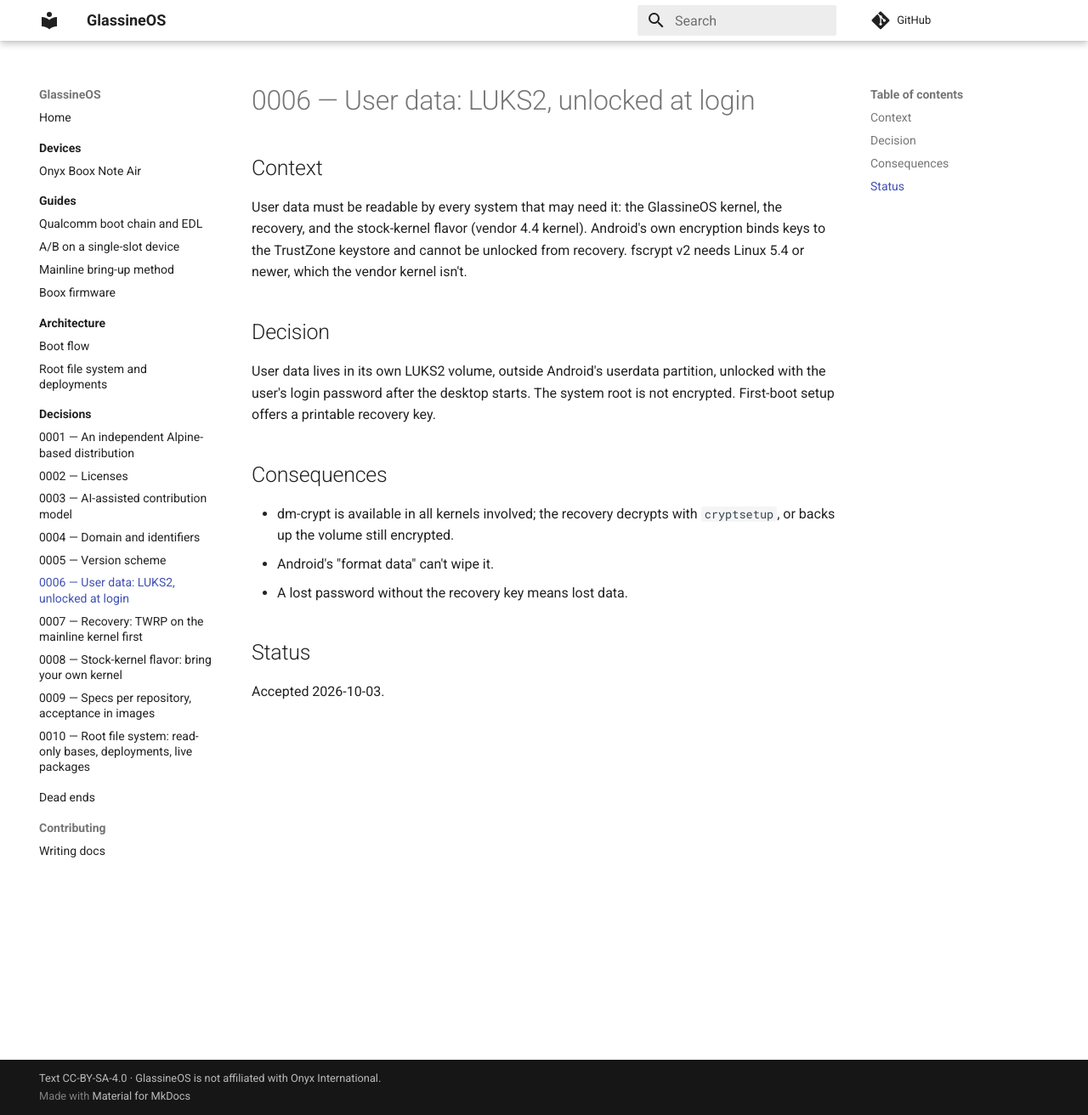
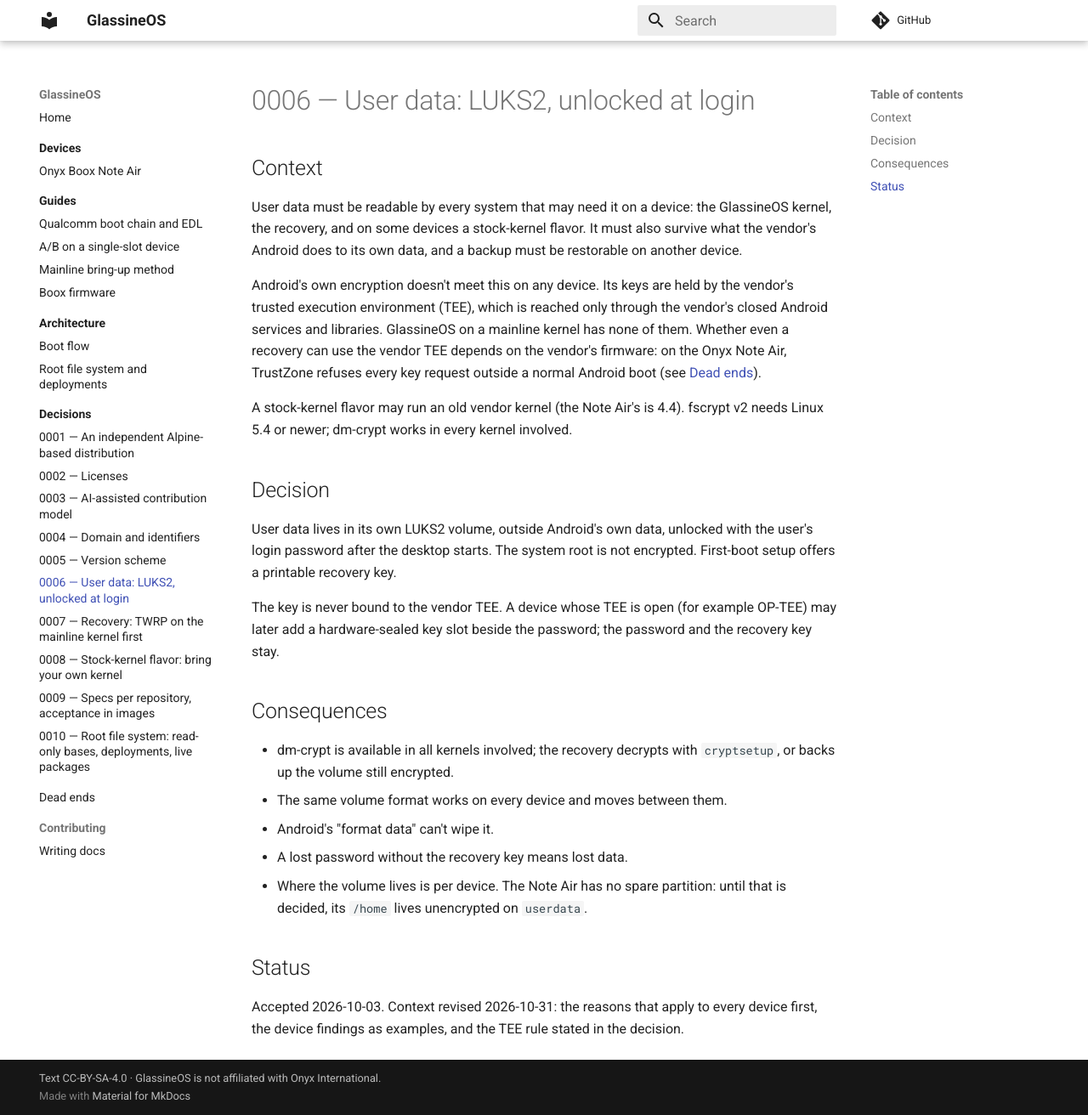
Before and after one commit to GlassineOS/docs, an MkDocs documentation site: the page built from docs/decisions/0006-data-encryption.md, in a window 1280 px wide and 1312 px high. Shown: the whole window at 85% size. Built offline with MkDocs 1.6.1 and Material for MkDocs 9.7.7, drawn with Linux system fonts in a browser that asks for light colours; comment, search, counter and statistics services are not loaded.

Commit message:
0006: reasons that hold on every device, device findings as examples
The context read as if Android's encryption failed from recovery everywhere and as if
every device had a 4.4 stock kernel. Both are Note Air findings. The general reason is
that the vendor TEE is reachable only through closed Android services, which GlassineOS
doesn't run. The decision now says the key is never bound to the vendor TEE, allows a
sealed key slot on open TEEs later, and states that the volume's location is per device
(the Note Air's is open). Decision records may now be revised in place, dated in Status.

Assisted-by: Claude:claude-opus-5-5

```diff
--- a/docs/decisions/0006-data-encryption.md
+++ b/docs/decisions/0006-data-encryption.md
@@ -2,24 +2,42 @@
 
 ## Context
 
-User data must be readable by every system that may need it: the GlassineOS kernel, the
-recovery, and the stock-kernel flavor (vendor 4.4 kernel). Android's own encryption binds
-keys to the TrustZone keystore and cannot be unlocked from recovery. fscrypt v2 needs
-Linux 5.4 or newer, which the vendor kernel isn't.
+User data must be readable by every system that may need it on a device: the GlassineOS
+kernel, the recovery, and on some devices a stock-kernel flavor. It must also survive
+what the vendor's Android does to its own data, and a backup must be restorable on
+another device.
+
+Android's own encryption doesn't meet this on any device. Its keys are held by the
+vendor's trusted execution environment (TEE), which is reached only through the vendor's
+closed Android services and libraries. GlassineOS on a mainline kernel has none of them.
+Whether even a recovery can use the vendor TEE depends on the vendor's firmware: on the
+Onyx Note Air, TrustZone refuses every key request outside a normal Android boot (see
+[Dead ends](../dead-ends/index.md#decrypting-stock-androids-data-from-recovery-or-another-os)).
+
+A stock-kernel flavor may run an old vendor kernel (the Note Air's is 4.4). fscrypt v2
+needs Linux 5.4 or newer; dm-crypt works in every kernel involved.
 
 ## Decision
 
-User data lives in its own LUKS2 volume, outside Android's userdata partition, unlocked
-with the user's login password after the desktop starts. The system root is not
-encrypted. First-boot setup offers a printable recovery key.
+User data lives in its own LUKS2 volume, outside Android's own data, unlocked with the
+user's login password after the desktop starts. The system root is not encrypted.
+First-boot setup offers a printable recovery key.
+
+The key is never bound to the vendor TEE. A device whose TEE is open (for example
+OP-TEE) may later add a hardware-sealed key slot beside the password; the password and
+the recovery key stay.
 
 ## Consequences
 
 - dm-crypt is available in all kernels involved; the recovery decrypts with
   `cryptsetup`, or backs up the volume still encrypted.
+- The same volume format works on every device and moves between them.
 - Android's "format data" can't wipe it.
 - A lost password without the recovery key means lost data.
+- Where the volume lives is per device. The Note Air has no spare partition: until that
+  is decided, its `/home` lives unencrypted on `userdata`.
 
 ## Status
 
-Accepted 2026-10-03.
+Accepted 2026-10-03. Context revised 2026-10-31: the reasons that apply to every device
+first, the device findings as examples, and the TEE rule stated in the decision.
```
Also changed, not shown: docs/decisions/index.md (+4 -3 lines).
